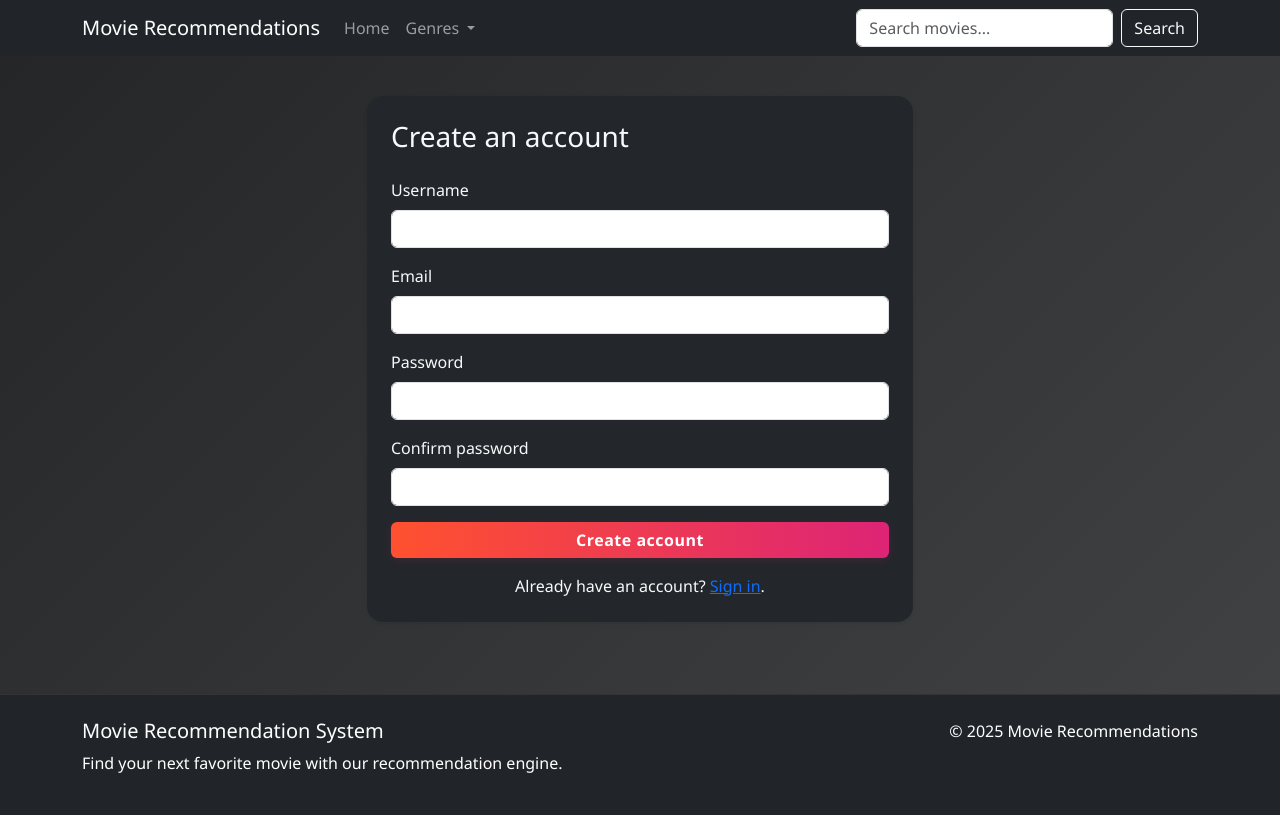
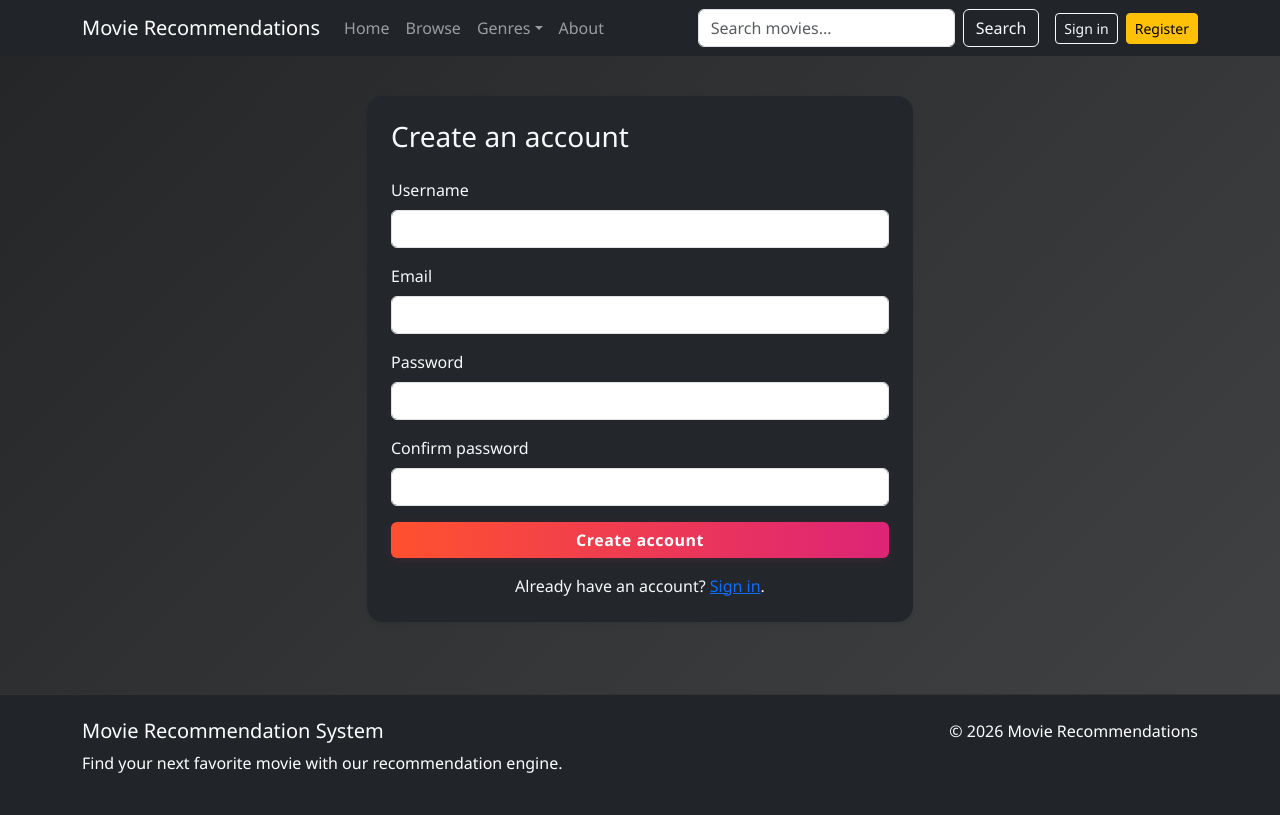
Before and after one commit to AaryaMody1301/Movie-Recommendation-System, a Flask app: page /register in a window 1280 px wide. Run offline with Flask 3, Linux system fonts and the light colour scheme; some libraries are stand-ins or nearby versions.

Commit message:
phase 2: align navigation with registered blueprints and auth

```diff
--- a/templates/base.html
+++ b/templates/base.html
@@ -4,21 +4,12 @@
     <meta charset="UTF-8" />
     <meta name="viewport" content="width=device-width, initial-scale=1.0" />
     <title>{% block title %}Movie Recommendation System{% endblock %}</title>
-    <link
-      rel="stylesheet"
-      href="https://cdn.jsdelivr.net/npm/bootstrap@5.3.2/dist/css/bootstrap.min.css"
-    />
-    <link
-      rel="stylesheet"
-      href="https://cdnjs.cloudflare.com/ajax/libs/animate.css/4.1.1/animate.min.css"
-    />
-    <link
-      rel="stylesheet"
-      href="{{ url_for('static', filename='css/styles.css') }}"
-    />
+    <link rel="stylesheet" href="https://cdn.jsdelivr.net/npm/bootstrap@5.3.2/dist/css/bootstrap.min.css" />
+    <link rel="stylesheet" href="https://cdnjs.cloudflare.com/ajax/libs/animate.css/4.1.1/animate.min.css" />
+    <link rel="stylesheet" href="{{ url_for('static', filename='css/styles.css') }}" />
+    {% block head %}{% endblock %}
     {% block extra_css %}{% endblock %}
     <style>
-      /* Visually hidden for accessibility */
       .visually-hidden {
         position: absolute !important;
         width: 1px;
@@ -29,123 +20,84 @@
         clip: rect(0, 0, 0, 0);
         border: 0;
       }
-      /* Spinner overlay */
       #loading-spinner-overlay {
         display: none;
         position: fixed;
         z-index: 2000;
-        top: 0;
-        left: 0;
+        inset: 0;
         width: 100vw;
         height: 100vh;
         background: rgba(30, 30, 30, 0.5);
         align-items: center;
         justify-content: center;
       }
-      #loading-spinner-overlay.active {
-        display: flex;
-      }
+      #loading-spinner-overlay.active { display: flex; }
     </style>
   </head>
   <body>
-    <!-- Navigation Bar -->
-    <nav
-      class="navbar navbar-expand-lg navbar-dark bg-dark"
-      aria-label="Main navigation"
-    >
+    <nav class="navbar navbar-expand-lg navbar-dark bg-dark" aria-label="Main navigation">
       <div class="container">
-        <a class="navbar-brand" href="/">Movie Recommendations</a>
-        <button
-          class="navbar-toggler"
-          type="button"
-          data-bs-toggle="collapse"
-          data-bs-target="#navbarNav"
-          aria-controls="navbarNav"
-          aria-expanded="false"
-          aria-label="Toggle navigation"
-        >
+        <a class="navbar-brand" href="{{ url_for('main.index') }}">Movie Recommendations</a>
+        <button class="navbar-toggler" type="button" data-bs-toggle="collapse" data-bs-target="#navbarNav" aria-controls="navbarNav" aria-expanded="false" aria-label="Toggle navigation">
           <span class="navbar-toggler-icon"></span>
         </button>
         <div class="collapse navbar-collapse" id="navbarNav">
           <ul class="navbar-nav me-auto">
-            <li class="nav-item">
-              <a class="nav-link" href="/">Home</a>
-            </li>
+            <li class="nav-item"><a class="nav-link" href="{{ url_for('main.index') }}">Home</a></li>
+            <li class="nav-item"><a class="nav-link" href="{{ url_for('movies.browse') }}">Browse</a></li>
             <li class="nav-item dropdown">
-              <a
-                class="nav-link dropdown-toggle"
-                href="#"
-                role="button"
-                data-bs-toggle="dropdown"
-                aria-expanded="false"
-              >
-                Genres
-              </a>
+              <a class="nav-link dropdown-toggle" href="#" role="button" data-bs-toggle="dropdown" aria-expanded="false">Genres</a>
               <ul class="dropdown-menu">
                 {% for genre in genres|default([]) %}
-                <li>
-                  <a class="dropdown-item" href="/genre/{{ genre }}"
-                    >{{ genre }}</a
-                  >
-                </li>
+                <li><a class="dropdown-item" href="{{ url_for('movies.genre', genre=genre) }}">{{ genre }}</a></li>
                 {% endfor %}
               </ul>
             </li>
+            <li class="nav-item"><a class="nav-link" href="{{ url_for('main.about') }}">About</a></li>
           </ul>
-          <form
-            class="d-flex"
-            action="/search"
-            method="get"
-            role="search"
-            aria-label="Site search"
-          >
-            <input
-              class="form-control me-2"
-              type="search"
-              name="query"
-              placeholder="Search movies..."
-              aria-label="Search movies"
-            />
+
+          <form class="d-flex me-lg-3" action="{{ url_for('movies.search') }}" method="get" role="search" aria-label="Site search">
+            <input class="form-control me-2" type="search" name="query" placeholder="Search movies..." aria-label="Search movies" />
             <button class="btn btn-outline-light" type="submit">Search</button>
           </form>
+
+          <div class="d-flex align-items-center gap-2 mt-2 mt-lg-0">
+            {% if current_user.is_authenticated %}
+              <span class="navbar-text small">{{ current_user.username }}</span>
+              <form action="{{ url_for('auth.logout') }}" method="post" class="m-0">
+                <input type="hidden" name="csrf_token" value="{{ csrf_token() }}" />
+                <button class="btn btn-sm btn-outline-light" type="submit">Sign out</button>
+              </form>
+            {% else %}
+              <a class="btn btn-sm btn-outline-light" href="{{ url_for('auth.login') }}">Sign in</a>
+              <a class="btn btn-sm btn-warning" href="{{ url_for('auth.register') }}">Register</a>
+            {% endif %}
+          </div>
         </div>
       </div>
     </nav>
 
-    <!-- Flash messages -->
     <div class="container mt-3">
-      {% with messages = get_flashed_messages(with_categories=true) %} {% if
-      messages %} {% for category, message in messages %}
-      <div
-        class="alert alert-{{ category }} alert-dismissible fade show animate__animated animate__fadeInDown"
-        role="alert"
-      >
-        {{ message }}
-        <button
-          type="button"
-          class="btn-close"
-          data-bs-dismiss="alert"
-          aria-label="Close"
-        ></button>
-      </div>
-      {% endfor %} {% endif %} {% endwith %}
+      {% with messages = get_flashed_messages(with_categories=true) %}
+        {% if messages %}
+          {% for category, message in messages %}
+          <div class="alert alert-{{ category }} alert-dismissible fade show animate__animated animate__fadeInDown" role="alert">
+            {{ message }}
+            <button type="button" class="btn-close" data-bs-dismiss="alert" aria-label="Close"></button>
+          </div>
+          {% endfor %}
+        {% endif %}
+      {% endwith %}
     </div>
 
-    <!-- Loading Spinner Overlay -->
     <div id="loading-spinner-overlay" aria-live="polite" aria-busy="true">
-      <div
-        class="spinner-border text-warning"
-        style="width: 4rem; height: 4rem"
-        role="status"
-      >
+      <div class="spinner-border text-warning" style="width: 4rem; height: 4rem" role="status">
         <span class="visually-hidden">Loading...</span>
       </div>
     </div>
 
-    <!-- Main Content -->
     <main class="container my-4">{% block content %}{% endblock %}</main>
 
-    <!-- Footer -->
     <footer class="bg-dark text-white py-4 mt-5">
       <div class="container">
         <div class="row">
@@ -153,42 +105,27 @@
             <h5>Movie Recommendation System</h5>
             <p>Find your next favorite movie with our recommendation engine.</p>
           </div>
-          <div class="col-md-6 text-md-end">
-            <p>&copy; 2025 Movie Recommendations</p>
-          </div>
+          <div class="col-md-6 text-md-end"><p>&copy; 2026 Movie Recommendations</p></div>
         </div>
       </div>
     </footer>
 
-    <!-- JavaScript -->
     <script src="https://cdn.jsdelivr.net/npm/bootstrap@5.3.2/dist/js/bootstrap.bundle.min.js"></script>
     <script src="{{ url_for('static', filename='js/main.js') }}"></script>
     <script>
-      // Show spinner on form submit or link click (for slow ops)
       document.addEventListener("DOMContentLoaded", function () {
         function showSpinner() {
-          document
-            .getElementById("loading-spinner-overlay")
-            .classList.add("active");
+          document.getElementById("loading-spinner-overlay").classList.add("active");
         }
         function hideSpinner() {
-          document
-            .getElementById("loading-spinner-overlay")
-            .classList.remove("active");
+          document.getElementById("loading-spinner-overlay").classList.remove("active");
         }
-        // Show spinner on all form submits
         document.querySelectorAll("form").forEach((form) => {
-          form.addEventListener("submit", function () {
-            showSpinner();
-          });
+          form.addEventListener("submit", showSpinner);
         });
-        // Show spinner on all .show-spinner links
         document.querySelectorAll("a.show-spinner").forEach((link) => {
-          link.addEventListener("click", function () {
-            showSpinner();
-          });
+          link.addEventListener("click", showSpinner);
         });
-        // Hide spinner on page load
         hideSpinner();
       });
     </script>
```
